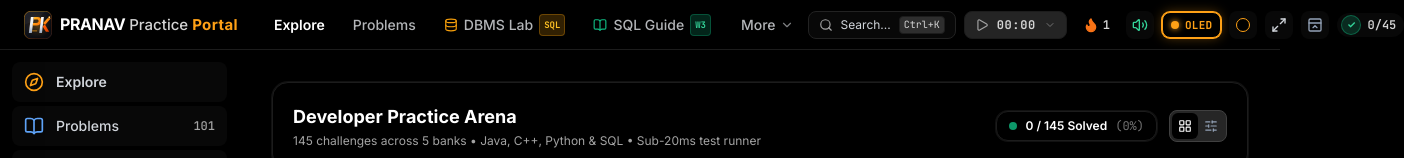
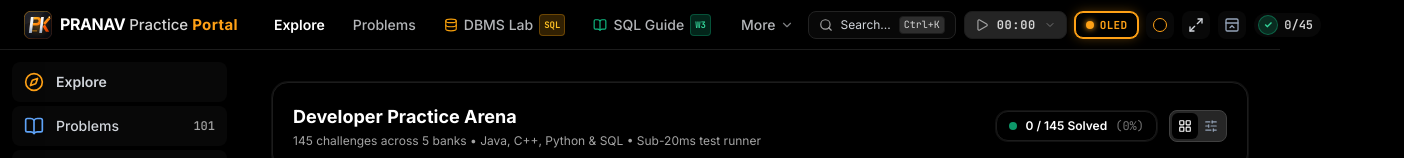
Before and after one commit to pkpranav-projects/P-K-PRANAV-PRACTICE-PORTAL, a React (Vite) app in the folder client/: page /#explore in a window 1280 px wide. Shown: the top 158 px of the page, 1404 px wide, since content can reach past the window. Built offline with nearby package versions, Linux system fonts and the light colour scheme; no server answers.

Commit message:
Remove practice streak flame and audio sound symbols from navbar and align layout

```diff
--- a/client/src/components/LeetCodeNavbar.tsx
+++ b/client/src/components/LeetCodeNavbar.tsx
@@ -1,6 +1,5 @@
 import React, { useState } from 'react';
 import {
-  Flame,
   Sun,
   Moon,
   Laptop,
@@ -10,8 +9,6 @@ import {
   Maximize2,
   Minimize2,
   Search,
-  Volume2,
-  VolumeX,
   HelpCircle,
   Database,
   ArrowLeft,
@@ -368,30 +365,10 @@ export const LeetCodeNavbar: React.FC<LeetCodeNavbarProps> = ({
           {/* Practice Stopwatch & Pomodoro Timer */}
           <PracticeTimer />
 
-          {/* Practice Streak Flame Indicator */}
-          <div
-            className="flex items-center gap-1 px-1.5 sm:px-2 py-1 rounded text-xs font-semibold text-slate-700 dark:text-neutral-300 hover:text-slate-900 dark:hover:text-white cursor-pointer"
-            title="Daily Practice Streak"
-          >
-            <Flame className="w-4 h-4 fill-current text-orange-500 shrink-0" />
-            <span className="font-mono text-xs">{Math.max(1, solvedToday)}</span>
-          </div>
-
-          {/* Audio Sound Toggle */}
-          {onToggleSound && (
-            <button
-              onClick={onToggleSound}
-              className="p-1.5 rounded-lg hover:bg-slate-100 dark:hover:bg-[#383838] transition-colors cursor-pointer text-slate-600 dark:text-neutral-300 hidden sm:flex"
-              title={isSoundEnabled ? 'Audio Effects: Enabled (Click to mute)' : 'Audio Effects: Muted'}
-            >
-              {isSoundEnabled ? <Volume2 className="w-4 h-4 text-emerald-500 dark:text-emerald-400" /> : <VolumeX className="w-4 h-4 text-slate-400 dark:text-neutral-500" />}
-            </button>
-          )}
-
           {/* 1-Click OLED Pitch Black Toggle */}
           <button
             onClick={() => setTheme(theme === 'oled' ? 'dark' : 'oled')}
-            className={`flex items-center gap-1.5 px-2 py-1 rounded-lg text-xs font-mono font-bold transition-all cursor-pointer ${
+            className={`flex items-center gap-1.5 px-2.5 py-1 rounded-lg text-xs font-mono font-bold transition-all cursor-pointer ${
               theme === 'oled'
                 ? 'bg-black text-[#FFA116] border border-[#FFA116] shadow-[0_0_12px_rgba(255,161,22,0.35)] ring-1 ring-[#FFA116]'
                 : 'text-slate-600 hover:text-slate-900 hover:bg-slate-100 dark:text-neutral-400 dark:hover:text-white dark:bg-[#1f1f1f] dark:hover:bg-[#282828] border border-slate-200 dark:border-[#383838]'
```
